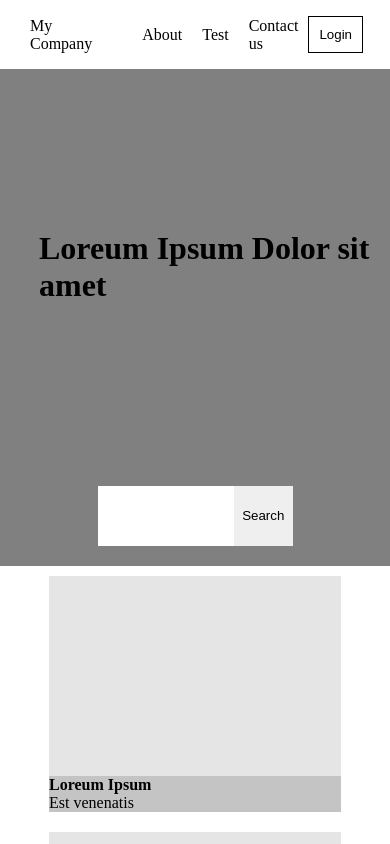
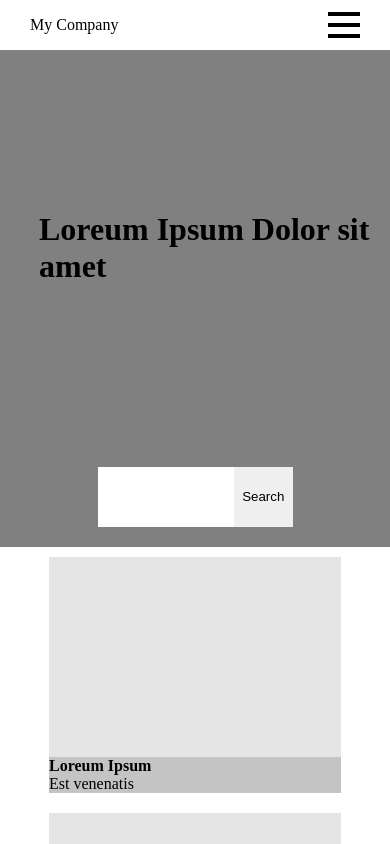
Before and after one commit to vsm688/MRHQ-mission0, a React (Create React App) app: page / in a window 390 px wide. Shown: the top 844 px of the page. Built offline with nearby package versions, Linux system fonts and the light colour scheme.

Commit message:
added hamburger menu

```diff
--- a/src/App.js
+++ b/src/App.js
@@ -1,5 +1,5 @@
 
-import Header from './components/StyledHeader/headerComponent';
+import HeaderComponent from './components/StyledHeader/headerComponent';
 import GlobalStyle from './components/GlobalStyle/globalStyled';
 import MainContent from './components/MainContent/MainContent';
 import ImageContainer from './components/ImageContainer/ImageContainer';
@@ -7,7 +7,7 @@ function App() {
   return (
     <>
       <GlobalStyle />
-      <Header></Header>
+      <HeaderComponent></HeaderComponent>
       <MainContent></MainContent>
       <ImageContainer></ImageContainer>
     </>
--- a/src/components/StyledHeader/Header.styled.js
+++ b/src/components/StyledHeader/Header.styled.js
@@ -17,6 +17,7 @@ export const LogoDiv = styled.div`
 export const MenuDiv = styled.nav`
     display:flex;
     width: auto;
+    align-items: center;
     margin-right: 30px;
     ul {
         display:flex;
@@ -25,6 +26,11 @@ export const MenuDiv = styled.nav`
     }
     li{
         margin: 0 10px;
+    }
+    @media screen and (max-width:768px) {
+        ul{
+            display:none;
+        }
     }
 
 `
@@ -37,3 +43,44 @@ export const LoginButton = styled.button`
     background-color: white;
 
 `
+
+export const HamBurger = styled.button`
+    display:none;
+    @media screen and (max-width:768px) {
+        display:flex;
+        flex-direction: column;
+        justify-content: space-around;
+        width: 2rem;
+        height: 2rem;
+        background: transparent;
+        border: none;
+        cursor: pointer;
+        padding: 0;
+        z-index: 10;
+
+        &:focus{
+            outline: none;
+        }
+        div{
+            width: 100%;
+            height: 0.25rem;
+            background: black;
+            transition: all 0.3s linear;
+            transform-origin: 1px;
+            :first-child{
+               transform: ${({ open }) => open ? "rotate(45deg)" : "rotate(0)"};
+            }
+            :nth-child(2){
+                opacity: ${({open}) => open ? "0" : "1"};
+                transform: ${({ open }) => open ? "translateX(20px)" : "translate(0)"};
+
+            }
+            :last-child{
+               transform: ${({ open }) => open ? "rotate(-45deg)" : "rotate(0)"};
+            }
+
+        }
+    }
+
+
+`
--- a/src/components/StyledHeader/headerComponent.js
+++ b/src/components/StyledHeader/headerComponent.js
@@ -1,6 +1,15 @@
-import React from 'react'
-import { StyledHeader, LogoDiv, MenuDiv, LoginButton } from './Header.styled'
-const headerComponent = () => {
+import React, { useState } from 'react'
+import { StyledHeader, LogoDiv, MenuDiv, LoginButton, HamBurger } from './Header.styled'
+const HeaderComponent = () => {
+
+
+    const [burgerState, changeBurgerState] = useState(false);
+
+    const clickBurgerMenu = () => {
+        changeBurgerState(!burgerState)
+        console.log("changed!")
+    }
+
     return (
         <StyledHeader>
             <LogoDiv>
@@ -14,9 +23,15 @@ const headerComponent = () => {
                     <li>Contact us</li>
                     <LoginButton>Login</LoginButton>
                 </ul>
+                <HamBurger open = {burgerState} onClick = {() => clickBurgerMenu() }>
+                    <div></div>
+                    <div></div>
+                    <div></div>
+                </HamBurger>
             </MenuDiv>
+
         </StyledHeader>
     )
 }
 
-export default headerComponent
+export default HeaderComponent
```
